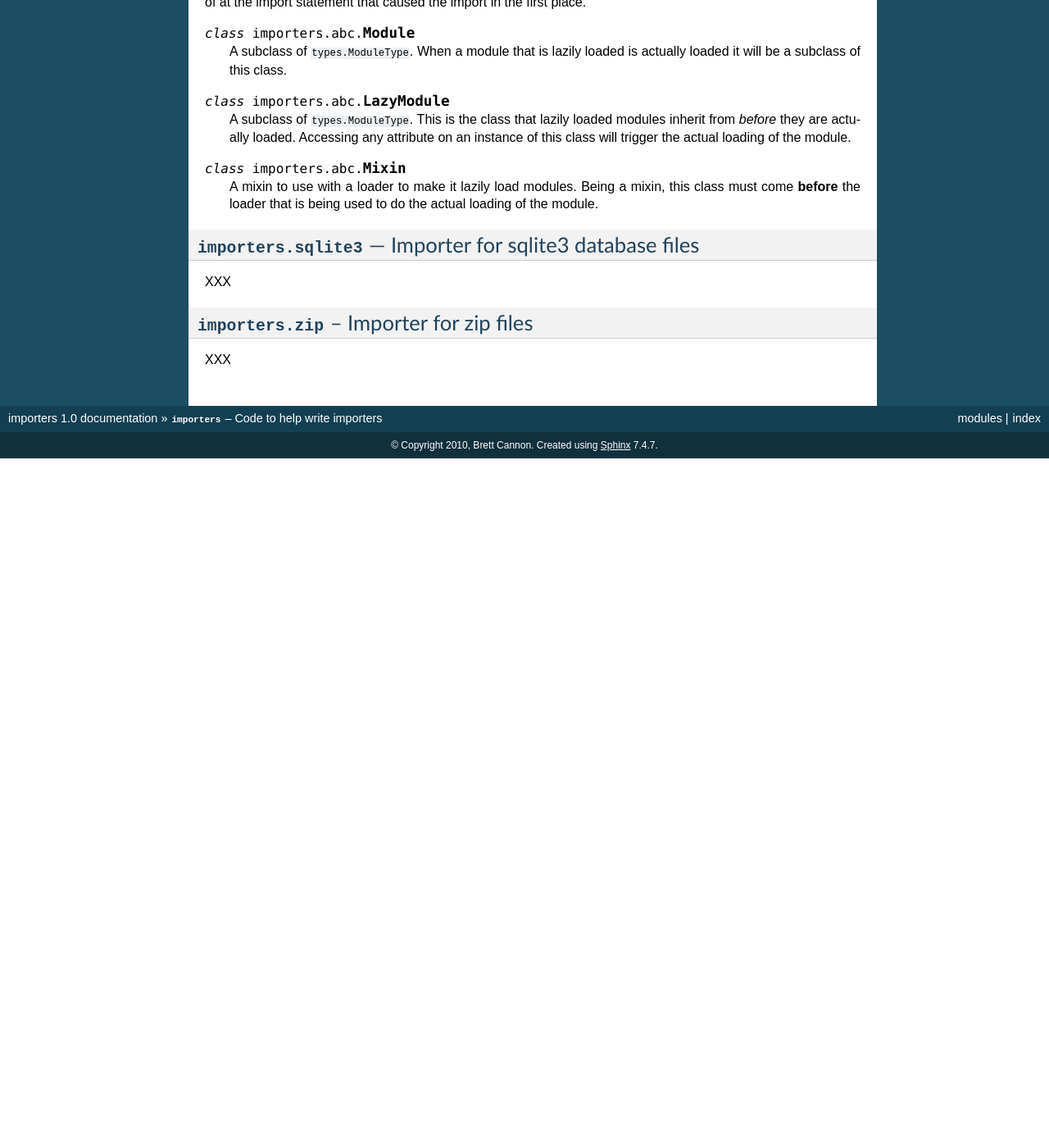
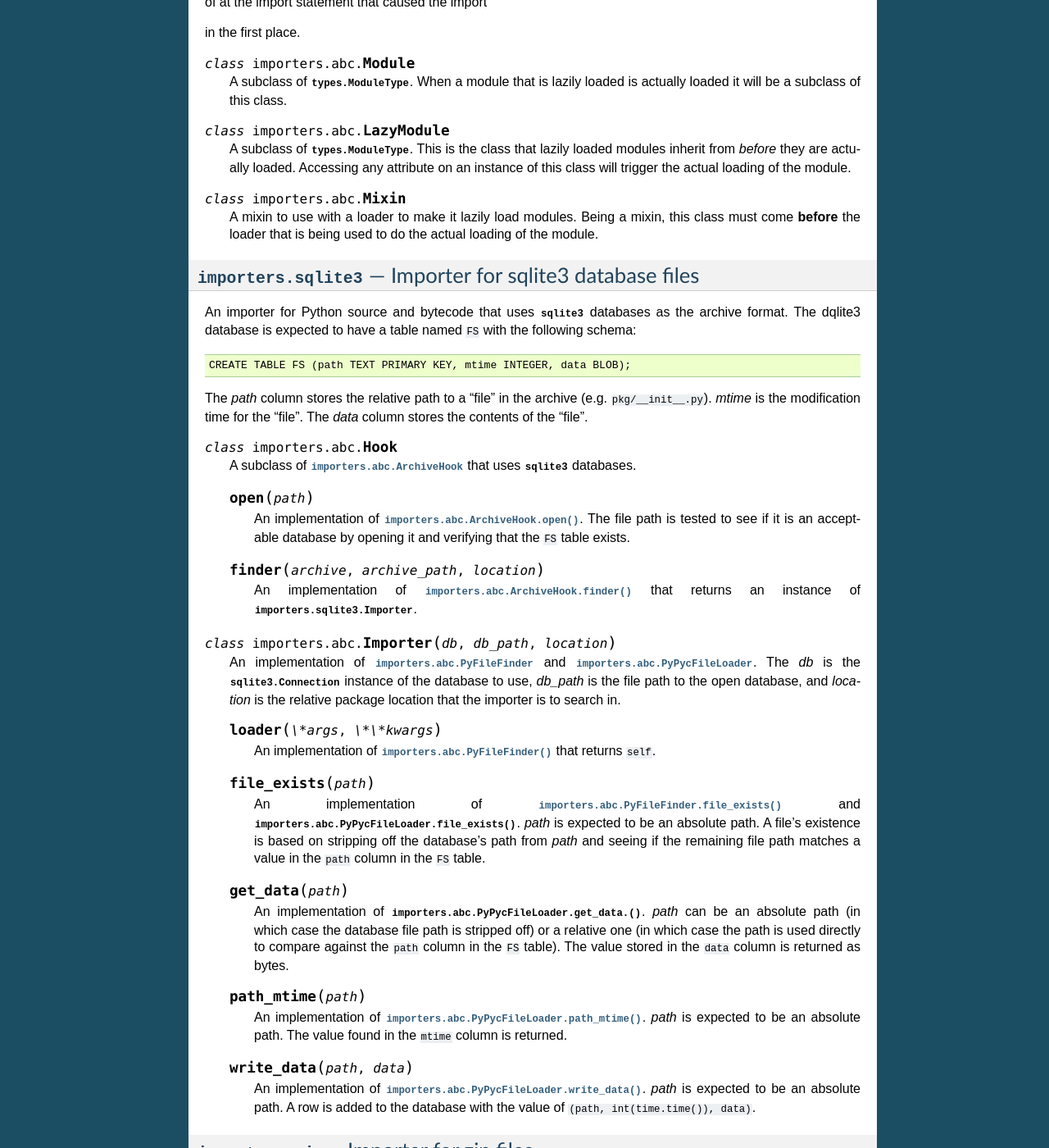
Before and after one commit to google-code-export/importers, a Sphinx documentation site: the page built from docs/index.rst, in a window 1280 px wide and 1400 px high, scrolled down 2234 px. Shown: the whole window at 82% size. Built offline with Sphinx 7.4.7, drawn with Linux system fonts in a browser that asks for light colours; cross-references to code outside the pages are shown as plain code; before the commit the page ends 2793 px from its top, so only the background shows below that; some of the changed text lies outside the part shown.

Commit message:
Doc sqlite3 importer.

```diff
--- a/docs/index.rst
+++ b/docs/index.rst
@@ -87,8 +87,8 @@ development of importers.
 
     .. method:: finder(archive, archive_path, location)
 
-        An abstract method that should return the :term:`finder` for the specified *location* within the
-        *archive*.
+        An abstract method that should return the :term:`finder` for the
+        specified *location* within the *archive*.
 
         *archive_path* will be the path that was passed to
         :meth:`ArchiveHook.open` while *archive* will be the object returned
@@ -170,16 +170,17 @@ loading is startup time; modules are loaded as needed, preventing the load of
 modules that are not needed until much later to be postponed. This does lead to
 the drawback, though, of any import errors being triggers at the time of
 initial module usage instead of at the import statement that caused the import
+
 in the first place.
 
 .. class:: Module
 
-    A subclass of :cls:`types.ModuleType`. When a module that is lazily loaded
+    A subclass of :class:`types.ModuleType`. When a module that is lazily loaded
     is actually loaded it will be a subclass of this class.
 
 .. class:: LazyModule
 
-    A subclass of :cls:`types.ModuleType`. This is the class that lazily loaded
+    A subclass of :class:`types.ModuleType`. This is the class that lazily loaded
     modules inherit from *before* they are actually loaded. Accessing any
     attribute on an instance of this class will trigger the actual loading of
     the module.
@@ -194,7 +195,73 @@ in the first place.
 :mod:`importers.sqlite3` --- Importer for sqlite3 database files
 ----------------------------------------------------------------
 
-XXX
+An importer for Python source and bytecode that uses :mod:`sqlite3` databases
+as the archive format. The dqlite3 database is expected to have a table named
+``FS`` with the following schema::
+
+    CREATE TABLE FS (path TEXT PRIMARY KEY, mtime INTEGER, data BLOB);
+
+The *path* column stores the relative path to a "file" in the archive (e.g.
+``pkg/__init__.py``). *mtime* is the modification time for the "file". The
+*data* column stores the contents of the "file".
+
+.. class:: Hook
+
+    A subclass of :class:`importers.abc.ArchiveHook` that uses :mod:`sqlite3`
+    databases.
+
+    .. method:: open(path)
+
+        An implementation of :meth:`importers.abc.ArchiveHook.open`. The file
+        path is tested to see if it is an acceptable database by opening it and
+        verifying that the ``FS`` table exists.
+
+    .. method:: finder(archive, archive_path, location)
+
+        An implementation of :meth:`importers.abc.ArchiveHook.finder` that
+        returns an instance of :class:`importers.sqlite3.Importer`.
+
+
+.. class:: Importer(db, db_path, location)
+
+    An implementation of :class:`importers.abc.PyFileFinder` and
+    :class:`importers.abc.PyPycFileLoader`. The *db* is the
+    :class:`sqlite3.Connection` instance of the database to use, *db_path* is the
+    file path to the open database, and *location* is the relative package
+    location that the importer is to search in.
+
+    .. method:: loader(\*args, \*\*kwargs)
+
+        An implementation of :meth:`importers.abc.PyFileFinder` that returns
+        ``self``.
+
+    .. method:: file_exists(path)
+
+        An implementation of :meth:`importers.abc.PyFileFinder.file_exists` and
+        :meth:`importers.abc.PyPycFileLoader.file_exists`. *path* is expected
+        to be an absolute path. A file's existence is based on stripping off
+        the database's path from *path* and seeing if the remaining file path
+        matches a value in the ``path`` column in the ``FS`` table.
+
+    .. method:: get_data(path)
+
+        An implementation of :meth:`importers.abc.PyPycFileLoader.get_data.`. *path* can
+        be an absolute path (in which case the database file path is stripped
+        off) or a relative one (in which case the path is used directly to
+        compare against the ``path`` column in the ``FS`` table). The value
+        stored in the ``data`` column is returned as bytes.
+
+    .. method:: path_mtime(path)
+
+        An implementation of :meth:`importers.abc.PyPycFileLoader.path_mtime`.
+        *path* is expected to be an absolute path. The value found in the
+        ``mtime`` column is returned.
+
+    .. method:: write_data(path, data)
+
+        An implementation of :meth:`importers.abc.PyPycFileLoader.write_data`.
+        *path* is expected to be an absolute path. A row is added to the
+        database with the value of ``(path, int(time.time()), data)``.
 
 
 :mod:`importers.zip` -- Importer for zip files
```
